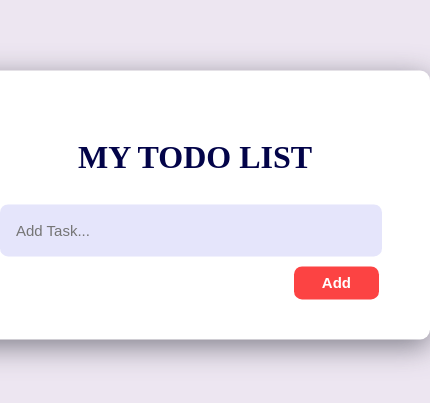
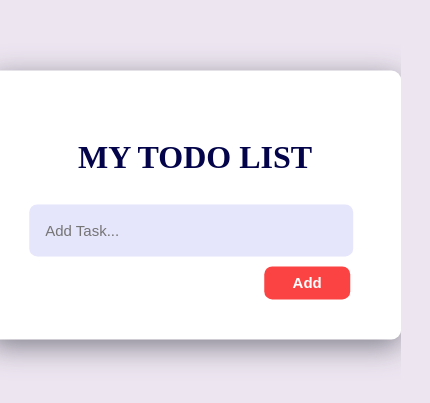
Before and after one commit to Marcusdam/Todo-App, a plain HTML site: page index.html in a window 390 px wide. Shown: the part 217-620 px from the top of the page, 430 px wide, since content can reach past the window. Drawn offline with Linux system fonts and the light colour scheme.

Commit message:
Update index.css

```diff
--- a/index.css
+++ b/index.css
@@ -154,7 +154,7 @@ li span:hover{
 }
 
 .container{
-    width: 100%;
+    width: 85%;
     padding: 40px;
 
 }
```
